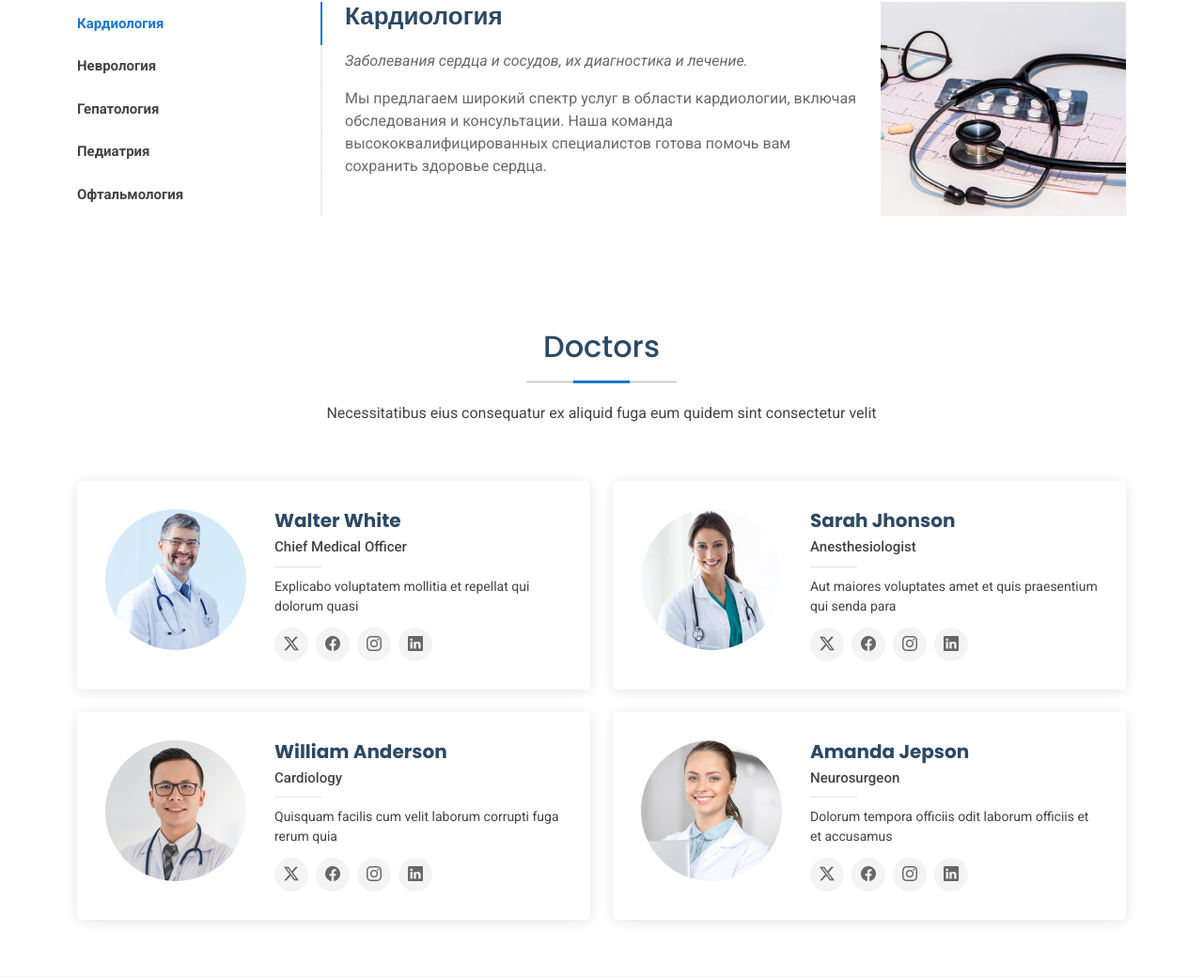
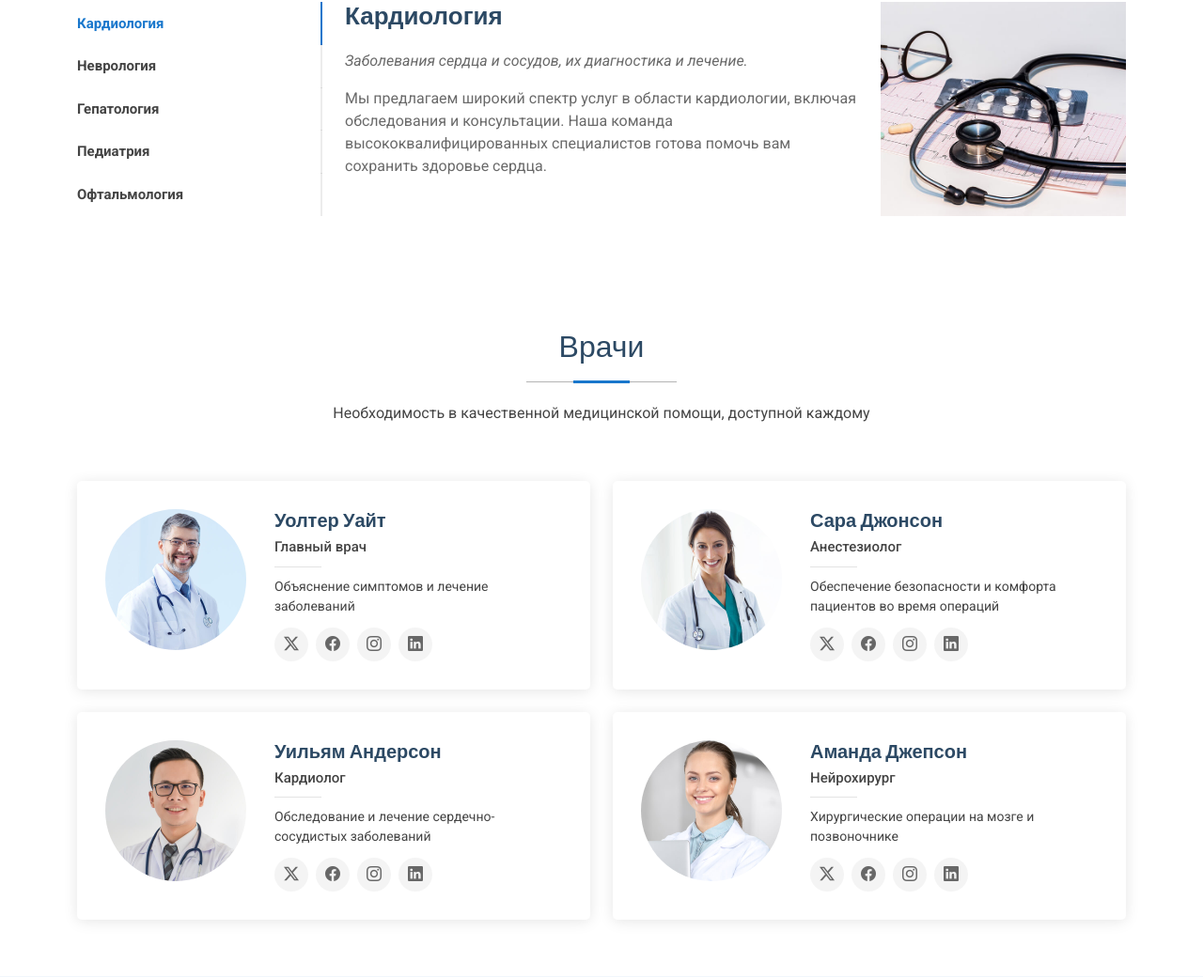
Before and after one commit to aruytehno/getmed.pro, a Django app: page / in a window 1280 px wide. Shown: the part 3859-4899 px from the top of the page at 94% size. Run offline with Django 5.2, Linux system fonts and the light colour scheme; some libraries are stand-ins or nearby versions.

Commit message:
Перевёл блок Doctors Section

```diff
--- a/get_med/users/templates/home.html
+++ b/get_med/users/templates/home.html
@@ -417,8 +417,8 @@
 
   <!-- Section Title -->
   <div class="container section-title" data-aos="fade-up">
-        <h2>Doctors</h2>
-        <p>Necessitatibus eius consequatur ex aliquid fuga eum quidem sint consectetur velit</p>
+    <h2>Врачи</h2>
+    <p>Необходимость в качественной медицинской помощи, доступной каждому</p>
   </div><!-- End Section Title -->
 
   <div class="container">
@@ -429,14 +429,14 @@
         <div class="team-member d-flex align-items-start">
           <div class="pic"><img src="{% static 'assets/img/doctors/doctors-1.jpg' %}" class="img-fluid" alt=""></div>
           <div class="member-info">
-                <h4>Walter White</h4>
-                <span>Chief Medical Officer</span>
-                <p>Explicabo voluptatem mollitia et repellat qui dolorum quasi</p>
+            <h4>Уолтер Уайт</h4>
+            <span>Главный врач</span>
+            <p>Объяснение симптомов и лечение заболеваний</p>
             <div class="social">
               <a href=""><i class="bi bi-twitter-x"></i></a>
               <a href=""><i class="bi bi-facebook"></i></a>
               <a href=""><i class="bi bi-instagram"></i></a>
-                  <a href=""> <i class="bi bi-linkedin"></i> </a>
+              <a href=""><i class="bi bi-linkedin"></i></a>
             </div>
           </div>
         </div>
@@ -446,14 +446,14 @@
         <div class="team-member d-flex align-items-start">
           <div class="pic"><img src="{% static 'assets/img/doctors/doctors-2.jpg' %}" class="img-fluid" alt=""></div>
           <div class="member-info">
-                <h4>Sarah Jhonson</h4>
-                <span>Anesthesiologist</span>
-                <p>Aut maiores voluptates amet et quis praesentium qui senda para</p>
+            <h4>Сара Джонсон</h4>
+            <span>Анестезиолог</span>
+            <p>Обеспечение безопасности и комфорта пациентов во время операций</p>
             <div class="social">
               <a href=""><i class="bi bi-twitter-x"></i></a>
               <a href=""><i class="bi bi-facebook"></i></a>
               <a href=""><i class="bi bi-instagram"></i></a>
-                  <a href=""> <i class="bi bi-linkedin"></i> </a>
+              <a href=""><i class="bi bi-linkedin"></i></a>
             </div>
           </div>
         </div>
@@ -463,14 +463,14 @@
         <div class="team-member d-flex align-items-start">
           <div class="pic"><img src="{% static 'assets/img/doctors/doctors-3.jpg' %}" class="img-fluid" alt=""></div>
           <div class="member-info">
-                <h4>William Anderson</h4>
-                <span>Cardiology</span>
-                <p>Quisquam facilis cum velit laborum corrupti fuga rerum quia</p>
+            <h4>Уильям Андерсон</h4>
+            <span>Кардиолог</span>
+            <p>Обследование и лечение сердечно-сосудистых заболеваний</p>
             <div class="social">
               <a href=""><i class="bi bi-twitter-x"></i></a>
               <a href=""><i class="bi bi-facebook"></i></a>
               <a href=""><i class="bi bi-instagram"></i></a>
-                  <a href=""> <i class="bi bi-linkedin"></i> </a>
+              <a href=""><i class="bi bi-linkedin"></i></a>
             </div>
           </div>
         </div>
@@ -480,14 +480,14 @@
         <div class="team-member d-flex align-items-start">
           <div class="pic"><img src="{% static 'assets/img/doctors/doctors-4.jpg' %}" class="img-fluid" alt=""></div>
           <div class="member-info">
-                <h4>Amanda Jepson</h4>
-                <span>Neurosurgeon</span>
-                <p>Dolorum tempora officiis odit laborum officiis et et accusamus</p>
+            <h4>Аманда Джепсон</h4>
+            <span>Нейрохирург</span>
+            <p>Хирургические операции на мозге и позвоночнике</p>
             <div class="social">
               <a href=""><i class="bi bi-twitter-x"></i></a>
               <a href=""><i class="bi bi-facebook"></i></a>
               <a href=""><i class="bi bi-instagram"></i></a>
-                  <a href=""> <i class="bi bi-linkedin"></i> </a>
+              <a href=""><i class="bi bi-linkedin"></i></a>
             </div>
           </div>
         </div>
```
Lines whose indentation alone changed are shown as unchanged.
